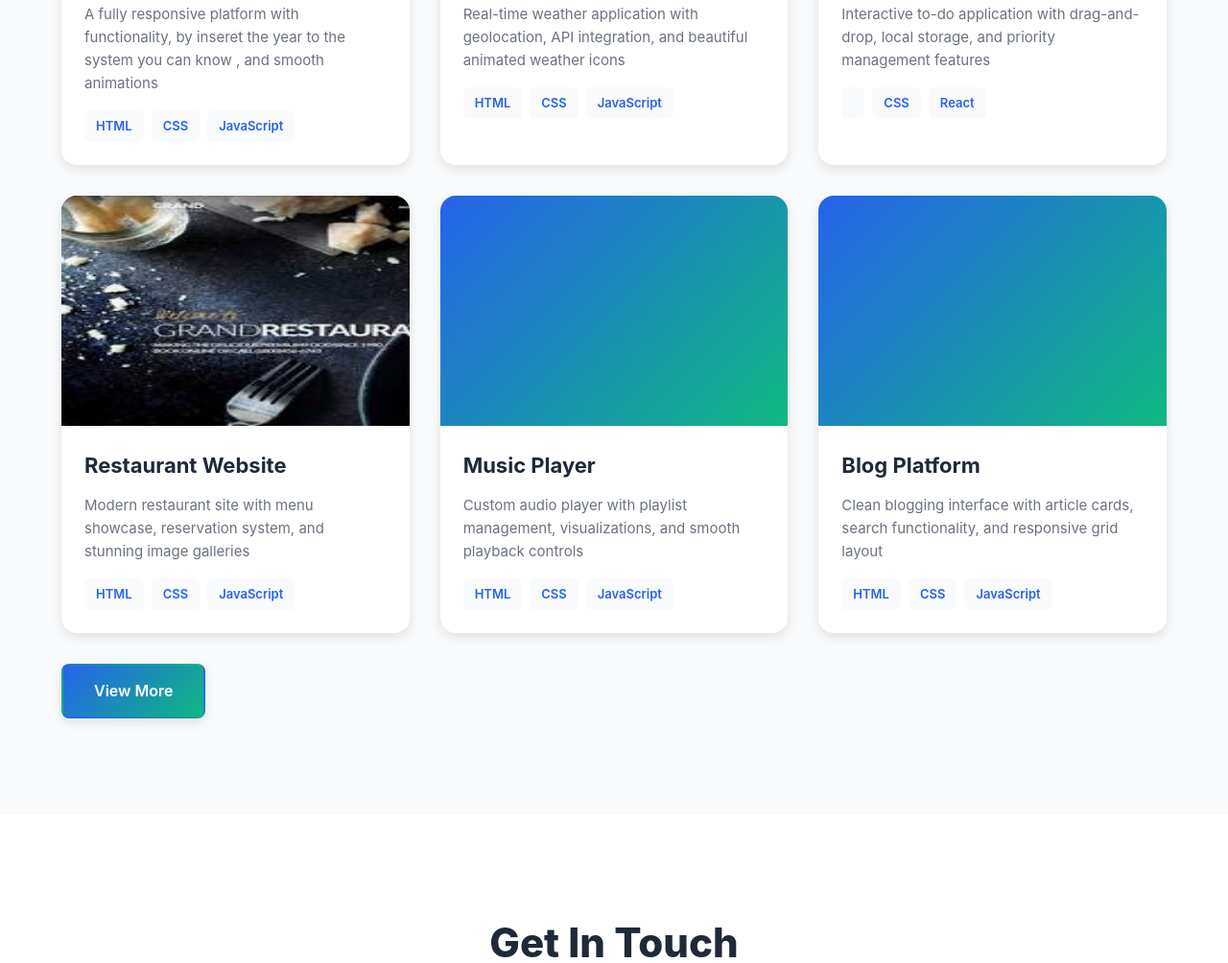
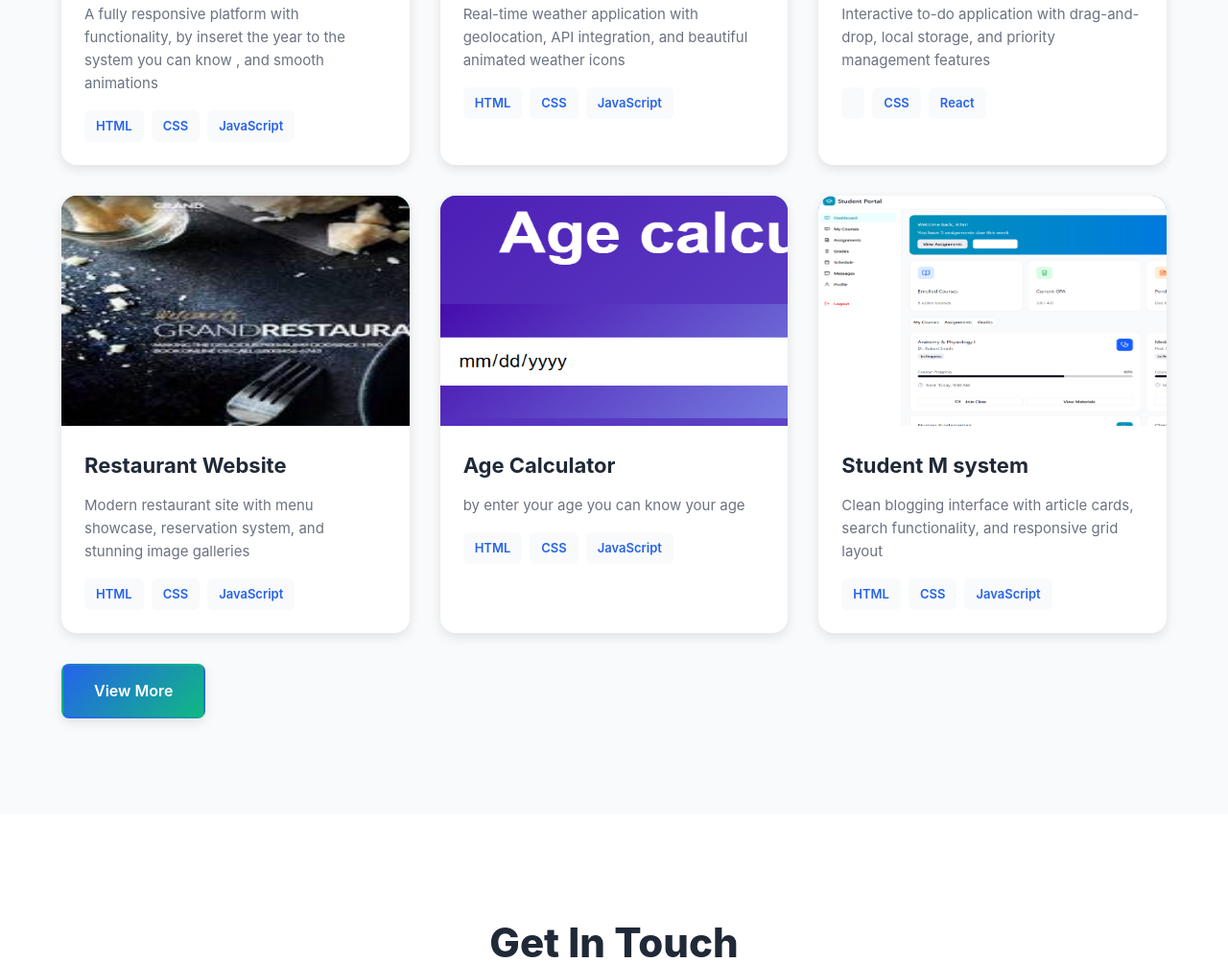
Before and after one commit to TadesseAsrie/portfolio, a plain HTML site: page index.html in a window 1280 px wide. Shown: the part 3431-4435 px from the top of the page at 96% size. Drawn offline with nearby package versions, Linux system fonts and the light colour scheme.

Commit message:
i add two images

```diff
--- a/index.html
+++ b/index.html
@@ -400,7 +400,7 @@
               <div class="project-overlay">
                 <div class="project-links">
                   <a href="#" class="project-link">View Demo</a>
-                  <a href="#" class="project-link">Source Code</a>
+                  <a href="https://github.com/TadesseAsrie/To-do-list-app" class="project-link">Source Code</a>
                 </div>
               </div>
             </div>
@@ -444,18 +444,19 @@
 
           <article class="project-card">
             <div class="project-image">
+              <img src="./image/ageC.png" alt="" >
               <div class="project-overlay">
                 <div class="project-links">
                   <a href="#" class="project-link">View Demo</a>
-                  <a href="#" class="project-link">Source Code</a>
+                  <a href="https://github.com/TadesseAsrie/Agecalculator" class="project-link">Source Code</a>
                 </div>
               </div>
             </div>
             <div class="project-content">
-              <h3 class="project-title">Music Player</h3>
+              <h3 class="project-title">Age Calculator</h3>
               <p class="project-description">
-                Custom audio player with playlist management, visualizations,
-                and smooth playback controls
+                by enter your age you can know your age
+
               </p>
               <div class="project-tags">
                 <span class="tag">HTML</span>
@@ -467,6 +468,7 @@
 
           <article class="project-card">
             <div class="project-image">
+              <img src="./image/s.png" alt="">
               <div class="project-overlay">
                 <div class="project-links">
                   <a href="#" class="project-link">View Demo</a>
@@ -475,7 +477,7 @@
               </div>
             </div>
             <div class="project-content">
-              <h3 class="project-title">Blog Platform</h3>
+              <h3 class="project-title">Student M system</h3>
               <p class="project-description">
                 Clean blogging interface with article cards, search
                 functionality, and responsive grid layout
```
Also changed, not shown: image/ageC.png (added), image/s.png (added).
